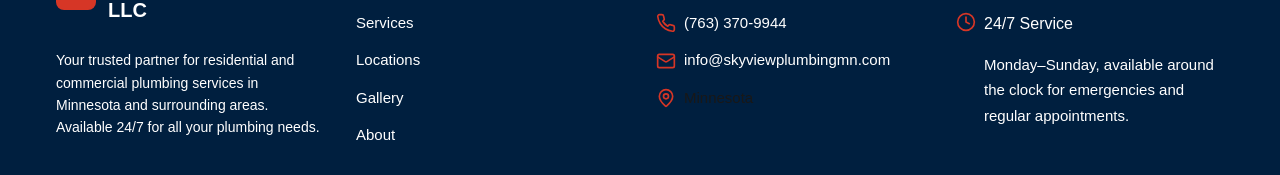
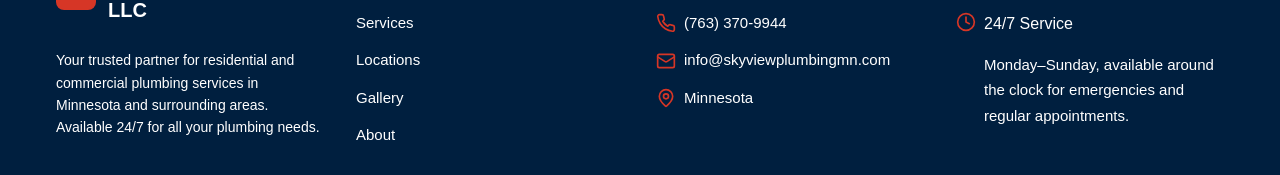
Before and after one commit to Nzatse/plumbing, a Next.js app: page /terms in a window 1280 px wide. Shown: the part 4003-4178 px from the top of the page. Built offline with nearby package versions, Linux system fonts and the light colour scheme.

Commit message:
A2P-changes-1c

```diff
--- a/app/components/Footer.tsx
+++ b/app/components/Footer.tsx
@@ -52,7 +52,7 @@
                                 <path d="M20 10c0 4.993-5.539 10.193-7.399 11.799a1 1 0 0 1-1.202 0C9.539 20.193 4 14.993 4 10a8 8 0 0 1 16 0"></path>
                                 <circle cx="12" cy="10" r="3"></circle>
                             </svg>
-                            <span>Minnesota</span>
+                            <span className="white-text">Minnesota</span>
                         </li>
                     </ul>
                 </div>
```
